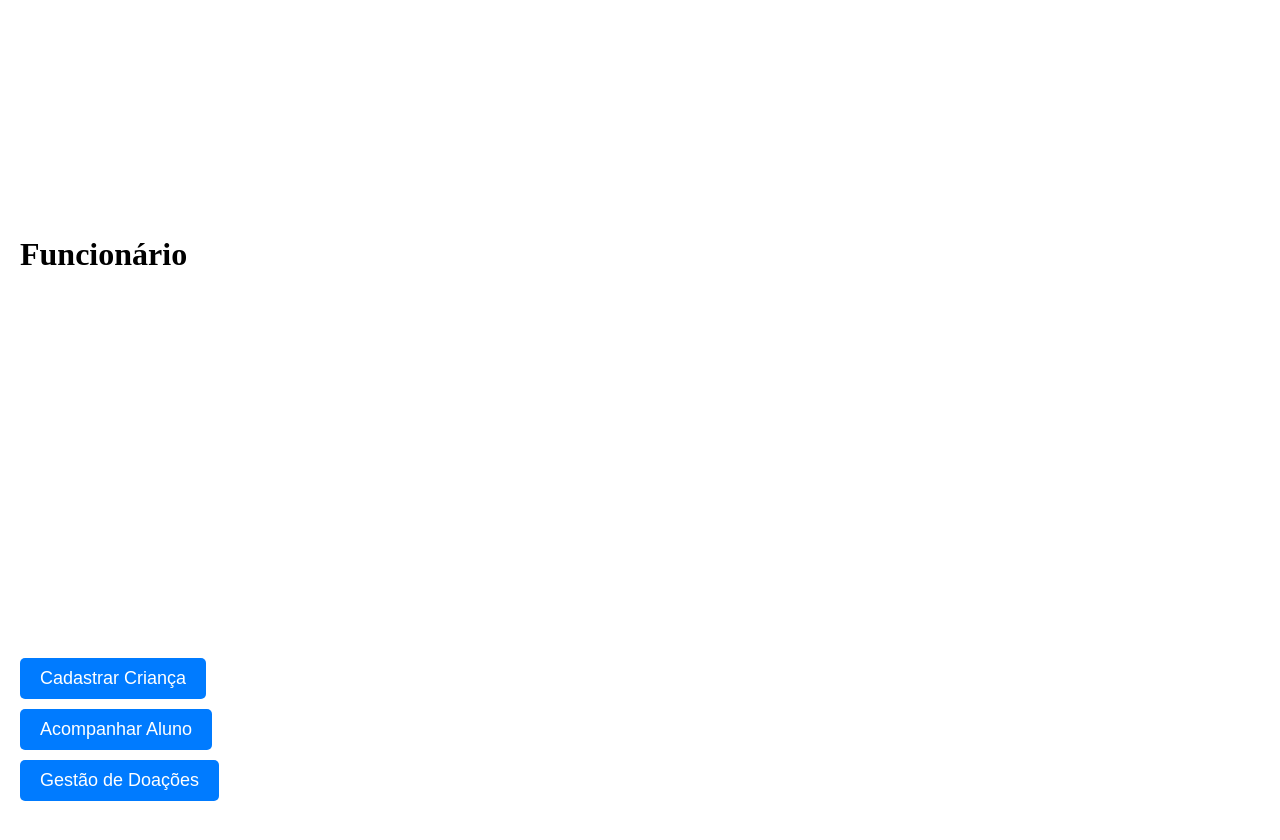
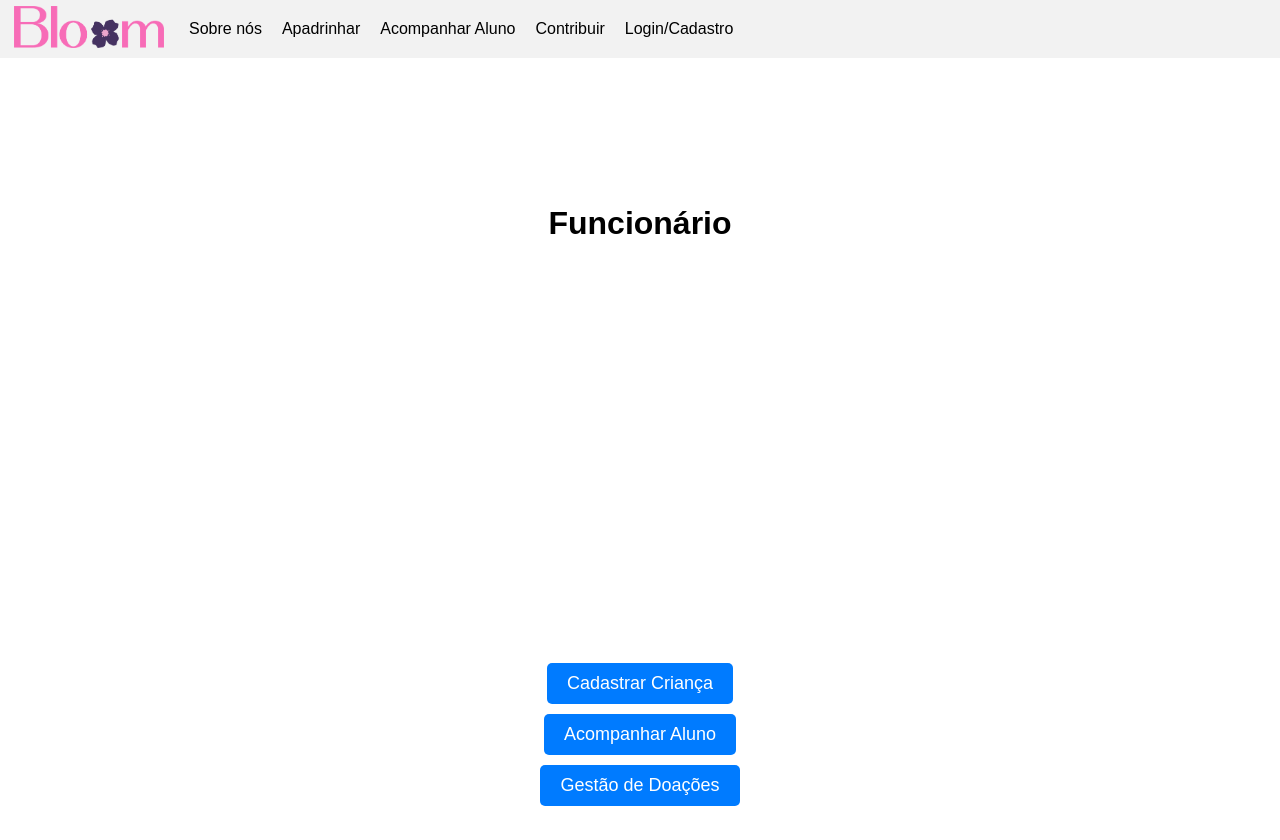
Before and after one commit to arthursuzuki/bloom_django, a Django app: page /funcionario/ in a window 1280 px wide. After the commit the page ends 806 px from the top, so only its background shows below. Run offline with Django 4.2, Linux system fonts and the light colour scheme.

Commit message:
fianl_commit

```diff
--- a/project_bloom/app_bloom/templates/inicial/funcionario.html
+++ b/project_bloom/app_bloom/templates/inicial/funcionario.html
@@ -1,18 +1,81 @@
 <!DOCTYPE html>
-<html>
+<html lang="pt-BR">
 <head>
+    <meta charset="UTF-8">
+    <meta name="viewport" content="width=device-width, initial-scale=1.0">
     <title>Funcionário</title>
+    <link rel="icon" href="favicon.png">
     <style>
         body {
-            position: relative;
-            width: 100%;
-            height: 100vh;
-            margin: 0 0;
+            font-family: Arial, sans-serif;
             display: flex;
             flex-direction: column;
+            align-items: center;
+            justify-content: center;
+            height: 100vh;
+            margin: 0;
+        }
+
+        #header {
+            position: fixed;
+            top: 0;
+            left: 0;
+            width: 100%;
+            height: 30px;
+            background-color: #F2F2F2;
+            display: flex;
+            justify-content: space-between;
+            align-items: center;
+            padding: 14px;
+            z-index: 1000;
+        }
+
+        #logo-container {
+            display: flex;
+            align-items: center;
+            gap: 10px;
+        }
+
+        #links {
+            display: flex;
+            gap: 20px;
+            align-items: left;
             justify-content: flex-start;
-            align-items: flex-start;
-            padding: 20px;
+            margin-left: 15px;
+        }
+
+        #links a {
+            text-decoration: none;
+            color: black;
+            cursor: pointer;
+        }
+
+        #images {
+            display: flex;
+            align-items: center;
+            justify-content: center;
+        }
+
+        #usuario {
+            display: flex;
+            align-items: center;
+            gap: 10px;
+            margin-right: 20px;
+            width: 50px;
+        }
+
+        #images img {
+            width: 150px;
+            height: auto;
+            margin-bottom: 20px;
+        }
+
+        #text {
+            text-align: center;
+            color: #333;
+            font-size: 16px;
+            font-weight: lighter;
+            font-family: 'Trebuchet MS', sans-serif;
         }
 
         h1 {
@@ -38,6 +101,25 @@
     </style>
 </head>
 <body>
+    {% load static %}
+    <!-- Seção do cabeçalho -->
+    <div id="header">
+        <div id="logo-container">
+            <div id="logo-principal">
+                <a href="{% url 'home' %}">
+                    <img src="{% static 'logo\Logo.png' %}" alt="Logo Bloom" style="width: 150px; height: auto;">
+                </a>
+            </div>
+
+            <div id="links">
+                <a href="{% url 'sobre' %}">Sobre nós</a>
+                <a href="{% url 'l_padrinho' %}">Apadrinhar</a>
+                <a href="{% url 'l_padrinho' %}">Acompanhar Aluno</a>
+                <a href="{% url 'doar' %}">Contribuir</a>
+                <a href="{% url 'opc_login' %}">Login/Cadastro</a>
+            </div>
+        </div>
+    </div>
     <br><br/>
     <br><br/>
     <br><br/>
@@ -55,7 +137,8 @@
     <br><br/>
     <br><br/>
     <br><br/>
-    <a href="link1.html"><button id="botao1">Cadastrar Criança</button></a>
+    <br><br/>
+    <a href="{% url 'cadastrar_crianca' %}"><button id="botao1">Cadastrar Criança</button></a>
     <a href="link2.html"><button id="botao2">Acompanhar Aluno</button></a>
     <a href="link3.html"><button id="botao3">Gestão de Doações</button></a>
 </body>
--- a/project_bloom/app_bloom/templates/inicial/login.html
+++ b/project_bloom/app_bloom/templates/inicial/login.html
@@ -100,7 +100,7 @@
     </div>
 
     <div id="Logins" style="display: flex; flex-direction: column; justify-content: space-between;">
-        <a href="{% url 'sobre' %}" class="btn" style="background-color: #F8BB86; color: #FFFFFF; border-radius: 10px; padding: 10px 20px; text-align: center; text-decoration: none;">Login funcionário</a>
+        <a href="{% url 'loginfunc' %}" class="btn" style="background-color: #F8BB86; color: #FFFFFF; border-radius: 10px; padding: 10px 20px; text-align: center; text-decoration: none;">Login funcionário</a>
         <a href="{% url 'l_padrinho' %}" class="btn" style="background-color: #F8BB86; color: #FFFFFF; border-radius: 10px; padding: 10px 20px; text-align: center; text-decoration: none; margin: 20px;">Login padrinho</a>
         <a href="{% url 'contribuir' %}" class="btn" style="background-color: #F8BB86; color: #FFFFFF; border-radius: 10px; padding: 10px 20px; text-align: center; text-decoration: none;">Criar cadastro</a>
     </div>
--- a/project_bloom/app_bloom/templates/inicial/login_funci.html
+++ b/project_bloom/app_bloom/templates/inicial/login_funci.html
@@ -159,7 +159,7 @@
                     <input class="form-input" type="password" name="password">
                 </div>
                 <div class="form-element" style="text-align: center;">
-                    <a id="submit-button" href="{% url 'cadastrar_crianca' %}">Entrar</a>
+                    <a id="submit-button" href="{% url 'funcionario' %}">Entrar</a>
                 </div>
             </form>
         </div>
```
Also changed, not shown: project_bloom/autorizacoes/Captura_de_tela_2023-04-09_144421.png (added), project_bloom/db.sqlite3, project_bloom/historicos/Captura_de_tela_2023-04-04_210317.png (added).
